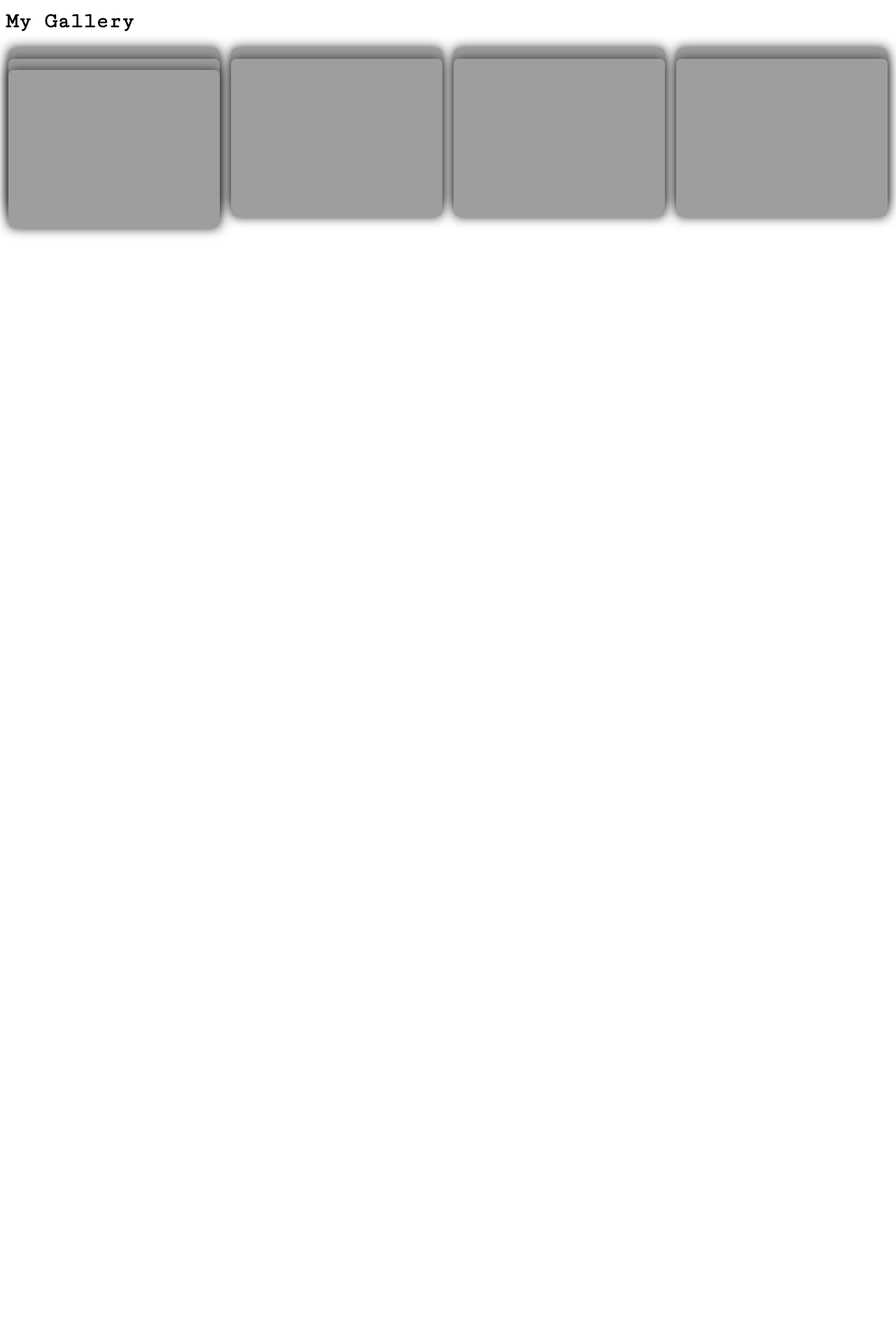
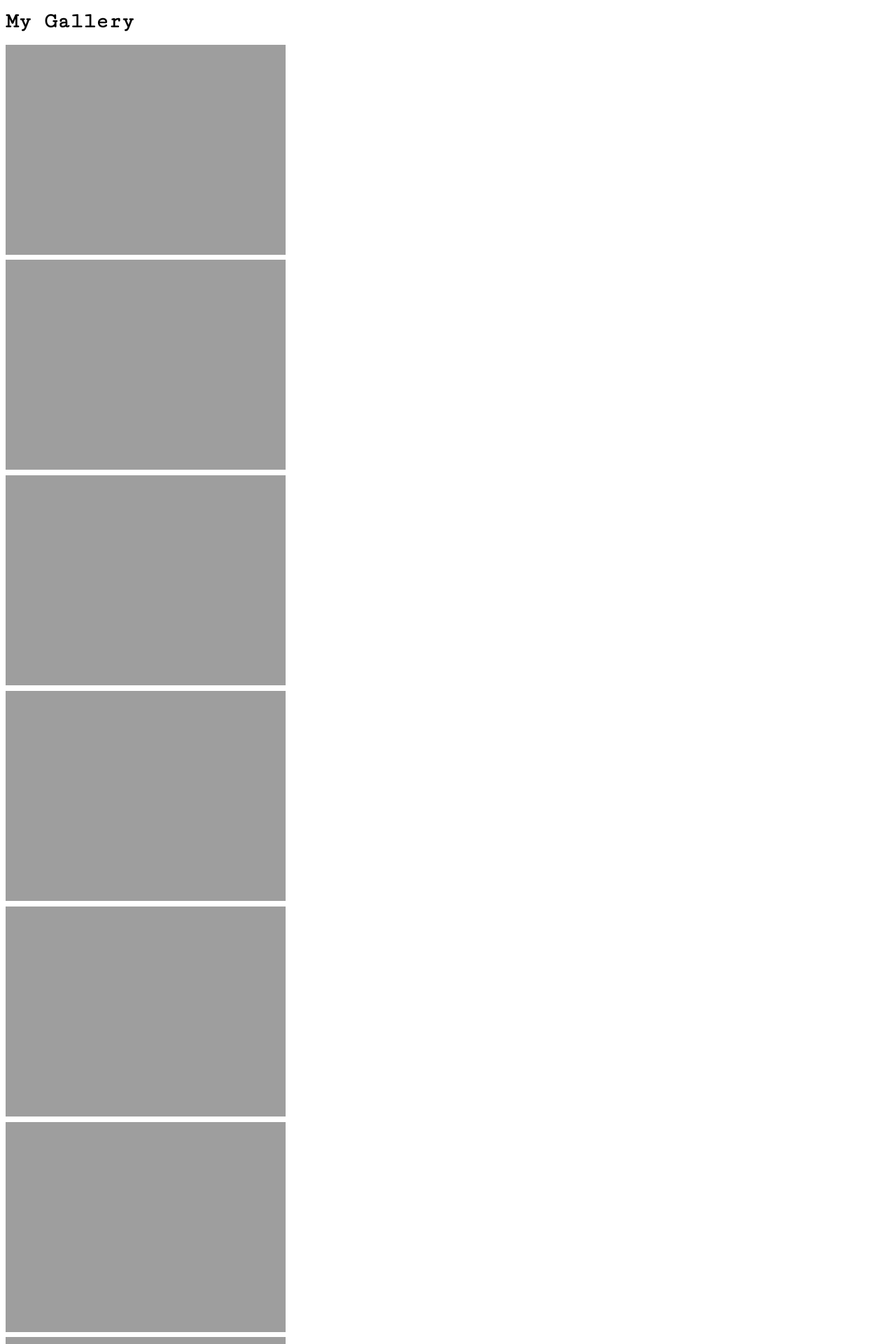
Before and after one commit to bhanu77prakash/bhanu77prakash.github.io, a Jekyll site: the page built from gallery.md, in a window 1280 px wide. Shown: the top 1920 px of the page at 70% size. Built offline with Jekyll 4.4.1, drawn with Linux system fonts in a browser that asks for light colours; before the commit the page ends 900 px from its top, so only the background shows below that.

Commit message:
updated site

```diff
--- a/_layouts/gallery.html
+++ b/_layouts/gallery.html
@@ -13,16 +13,12 @@
 </head>
 <body>
     <h1>My Gallery</h1>
-
-    <div class="gallery" id="gallery">
+    <div class="container-all">
         {% for y in (1..9) %}
-            <div class="gallery-item">
-              <div class="content">
+            <div class="container">
                 <img src='{{site.url}}{{site.baseurl}}/assets/images/photography/image{{forloop.index}}.jpg' alt=''>
-              </div>
             </div>
         {% endfor %}
     </div>
-
 </body>
 </html>
```
